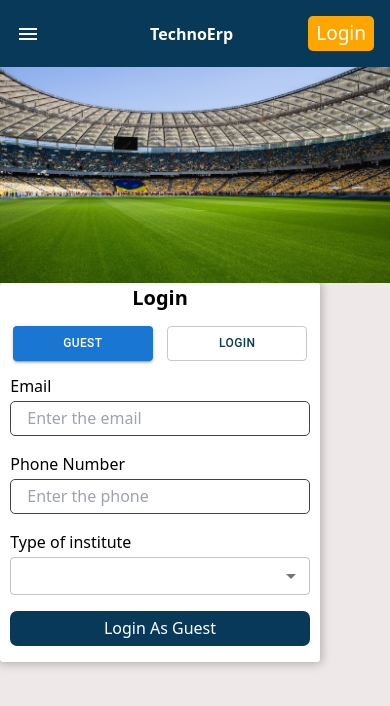
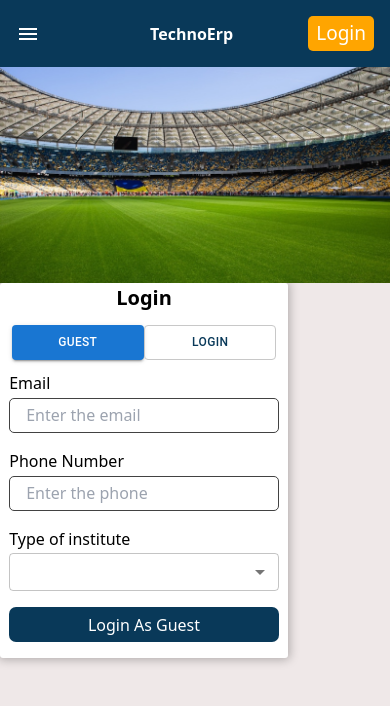
Before and after one commit to AnilBabu01/erpproject, a Next.js app: page /login in a window 390 px wide. Shown: the top 706 px of the page. Built offline with nearby package versions, Linux system fonts and the light colour scheme; no server answers; what @nextui-org/react would draw is missing.

Commit message:
fixed styling in login screen

```diff
--- a/src/styles/loginguest.module.css
+++ b/src/styles/loginguest.module.css
@@ -53,7 +53,7 @@
   width: 140px;
   height: 35px;
   border-radius: 7px;
-  color: white;
+   color: white;
   background: #093959;
   display: flex;
   justify-content: center;
@@ -150,7 +150,6 @@
 .logbtnstylediv {
   padding-left: 3.2%;
   padding-right: 3.2%;
-
 }
 .logbtnstyledivcreate {
   padding-left: 3.2%;
@@ -230,10 +229,12 @@
   }
 
   .divmainlogin {
-    width: 20rem;
+    width: 18rem;
     height: auto;
     background: rgba(255, 255, 255, 1);
     box-shadow: 0px 0px 10px 2px rgba(0, 0, 0, 0.25);
     border-radius: 3px;
   }
+
+
 }
```
